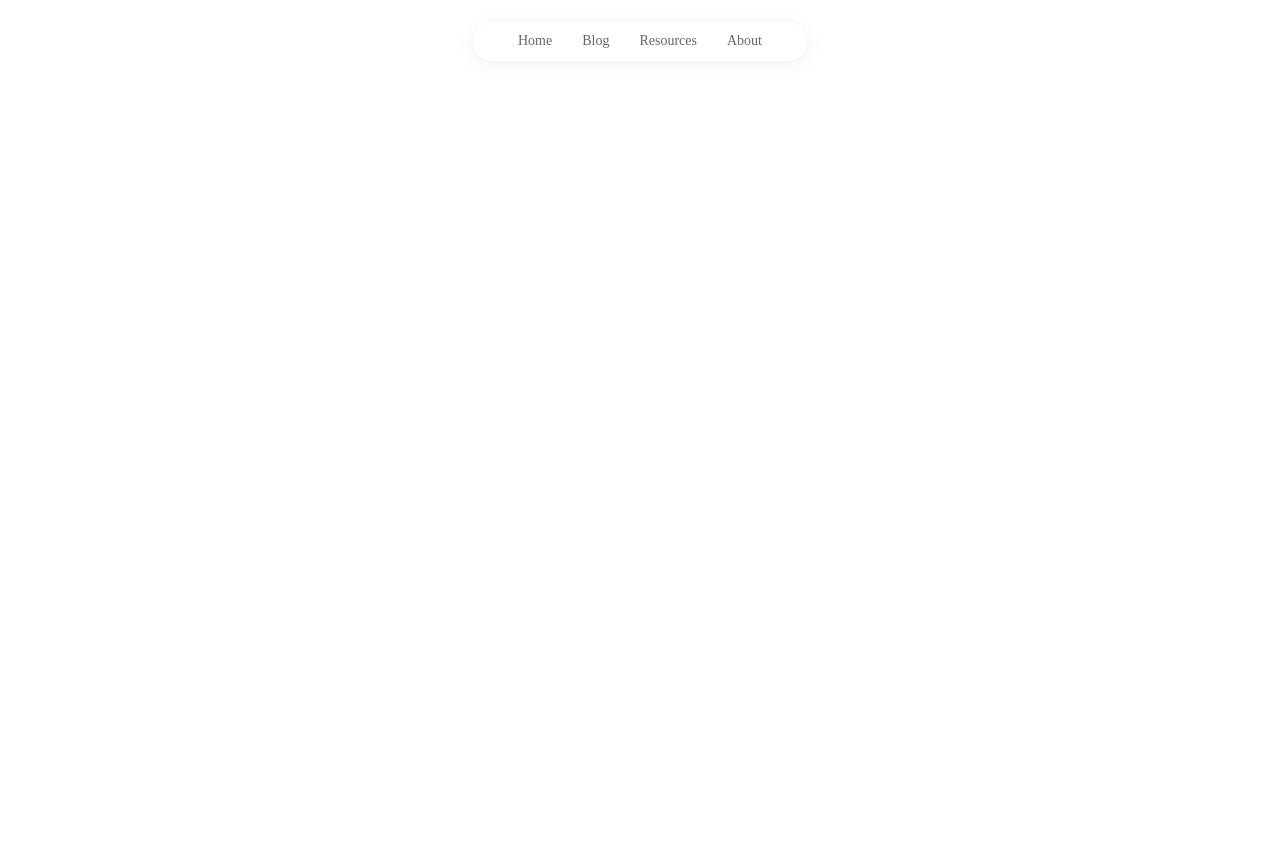
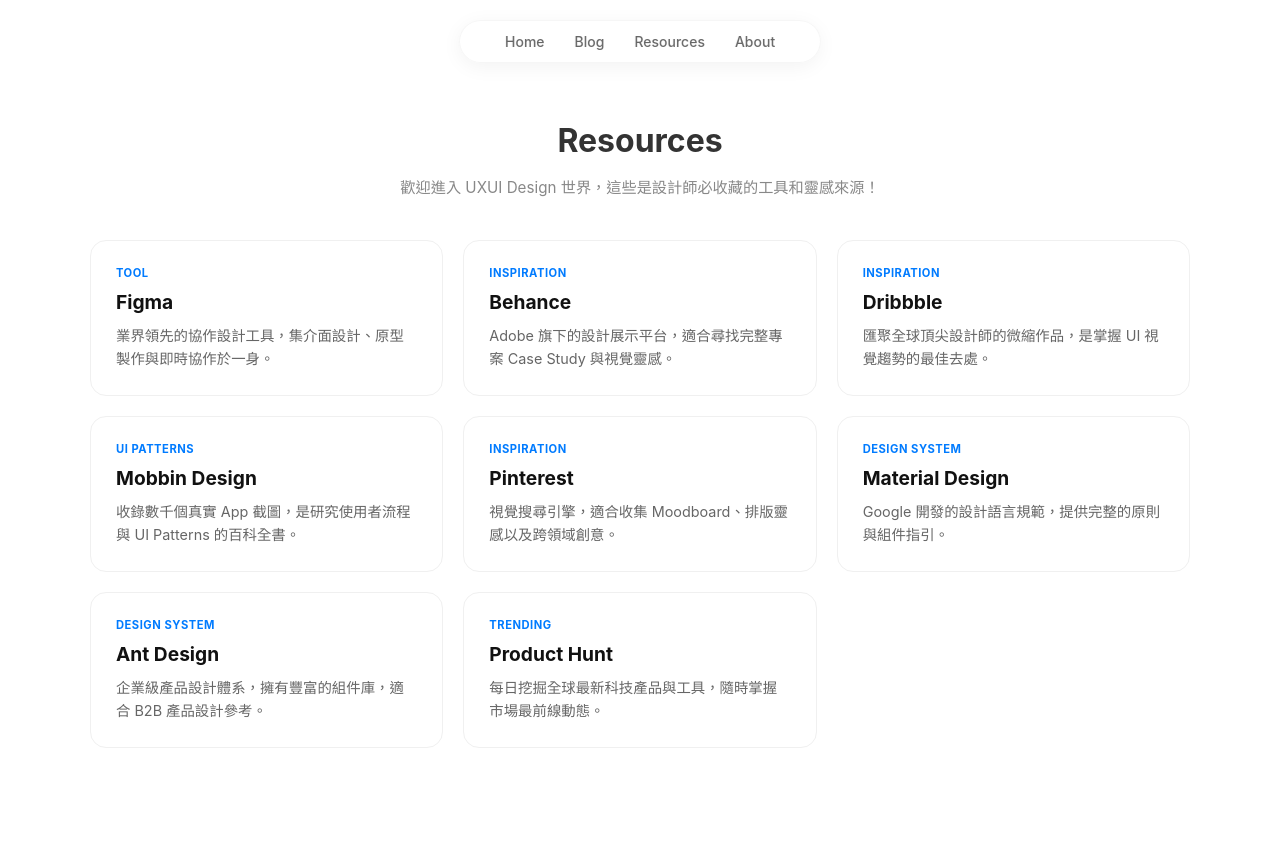
Before and after one commit to kirstenyau/kirstenyau.github.io, a plain HTML site: page resources.html in a window 1280 px wide. Before the commit the page ends 800 px from the top, so only its background shows below. Drawn offline with Linux system fonts and the light colour scheme.

Commit message:
Update resources.html

```diff
--- a/resources.html
+++ b/resources.html
@@ -1,4 +1,65 @@
-<style>
+<!DOCTYPE html>
+<html lang="zh-TW">
+<head>
+    <meta charset="UTF-8">
+    <meta name="viewport" content="width=device-width, initial-scale=1.0">
+    <title>Resources - Design with Kirsten</title>
+    <style>
+        /* 1. 基礎設定 - 確保手機可以捲動 */
+        body {
+            font-family: -apple-system, system-ui, sans-serif;
+            background: #fff;
+            margin: 0;
+            min-height: 100vh;
+            color: #333;
+            padding-top: 100px;
+            display: block;
+        }
+
+        /* 2. 統一的導覽列 */
+        nav { position: fixed; top: 20px; left: 50%; transform: translateX(-50%); background: rgba(255,255,255,0.85); backdrop-filter: blur(10px); padding: 12px 30px; border-radius: 50px; box-shadow: 0 4px 20px rgba(0,0,0,0.05); z-index: 1000; border: 1px solid rgba(238, 238, 238, 0.5); display: flex; white-space: nowrap; }
+        nav a { margin: 0 12px; text-decoration: none; color: #666; font-weight: 500; font-size: 14px; transition: color 0.2s; }
+        nav a:hover { color: #007bff; }
+
+        /* 3. 標題區 */
+        .header { text-align: center; max-width: 600px; margin: 0 auto 40px; padding: 0 20px; }
+        h1 { font-size: 2rem; margin-bottom: 10px; }
+        .description { color: #888; font-size: 0.95rem; line-height: 1.6; }
+
+        /* 4. 資源卡片網格 - 關鍵佈局 */
+        .resources-grid {
+            display: grid;
+            grid-template-columns: repeat(auto-fill, minmax(280px, 1fr));
+            gap: 20px;
+            max-width: 1100px;
+            margin: 0 auto;
+            padding: 0 20px 100px;
+        }
+
+        /* 5. 卡片樣式 */
+        .card {
+            background: #fff;
+            border: 1px solid #f0f0f0;
+            border-radius: 16px;
+            padding: 25px;
+            text-decoration: none;
+            color: inherit;
+            transition: 0.3s cubic-bezier(0.175, 0.885, 0.32, 1.275);
+            display: flex;
+            flex-direction: column;
+        }
+        .card:hover { transform: translateY(-5px); border-color: #007bff; box-shadow: 0 10px 25px rgba(0,0,0,0.05); }
+        .card-tag { font-size: 0.7rem; font-weight: bold; color: #007bff; text-transform: uppercase; margin-bottom: 10px; letter-spacing: 0.5px; }
+        .card h3 { margin: 0 0 10px 0; font-size: 1.2rem; color: #111; }
+        .card p { margin: 0; font-size: 0.9rem; color: #666; line-height: 1.6; }
+
+        /* 手機版微調 */
+        @media (max-width: 600px) {
+            nav { padding: 10px 15px; width: 90%; justify-content: center; }
+            nav a { margin: 0 8px; font-size: 13px; }
+            .resources-grid { grid-template-columns: 1fr; } /* 手機版強制單欄 */
+        }
+   <style>
     /* 統一的導覽列樣式 - 確保所有頁面一致 */
     nav {
         position: fixed;
@@ -48,3 +109,61 @@
     <a href="resources.html">Resources</a>
     <a href="#">About</a>
 </nav>
+
+<div class="header">
+    <h1>Resources</h1>
+    <p class="description">歡迎進入 UXUI Design 世界，這些是設計師必收藏的工具和靈感來源！</p>
+</div>
+
+<div class="resources-grid">
+    <a href="https://www.figma.com" target="_blank" class="card">
+        <span class="card-tag">Tool</span>
+        <h3>Figma</h3>
+        <p>業界領先的協作設計工具，集介面設計、原型製作與即時協作於一身。</p>
+    </a>
+
+    <a href="https://www.behance.net" target="_blank" class="card">
+        <span class="card-tag">Inspiration</span>
+        <h3>Behance</h3>
+        <p>Adobe 旗下的設計展示平台，適合尋找完整專案 Case Study 與視覺靈感。</p>
+    </a>
+
+    <a href="https://dribbble.com" target="_blank" class="card">
+        <span class="card-tag">Inspiration</span>
+        <h3>Dribbble</h3>
+        <p>匯聚全球頂尖設計師的微縮作品，是掌握 UI 視覺趨勢的最佳去處。</p>
+    </a>
+
+    <a href="https://mobbin.com" target="_blank" class="card">
+        <span class="card-tag">UI Patterns</span>
+        <h3>Mobbin Design</h3>
+        <p>收錄數千個真實 App 截圖，是研究使用者流程與 UI Patterns 的百科全書。</p>
+    </a>
+
+    <a href="https://www.pinterest.com" target="_blank" class="card">
+        <span class="card-tag">Inspiration</span>
+        <h3>Pinterest</h3>
+        <p>視覺搜尋引擎，適合收集 Moodboard、排版靈感以及跨領域創意。</p>
+    </a>
+
+    <a href="https://m3.material.io" target="_blank" class="card">
+        <span class="card-tag">Design System</span>
+        <h3>Material Design</h3>
+        <p>Google 開發的設計語言規範，提供完整的原則與組件指引。</p>
+    </a>
+
+    <a href="https://ant.design" target="_blank" class="card">
+        <span class="card-tag">Design System</span>
+        <h3>Ant Design</h3>
+        <p>企業級產品設計體系，擁有豐富的組件庫，適合 B2B 產品設計參考。</p>
+    </a>
+
+    <a href="https://www.producthunt.com" target="_blank" class="card">
+        <span class="card-tag">Trending</span>
+        <h3>Product Hunt</h3>
+        <p>每日挖掘全球最新科技產品與工具，隨時掌握市場最前線動態。</p>
+    </a>
+</div>
+
+</body>
+</html>
```
